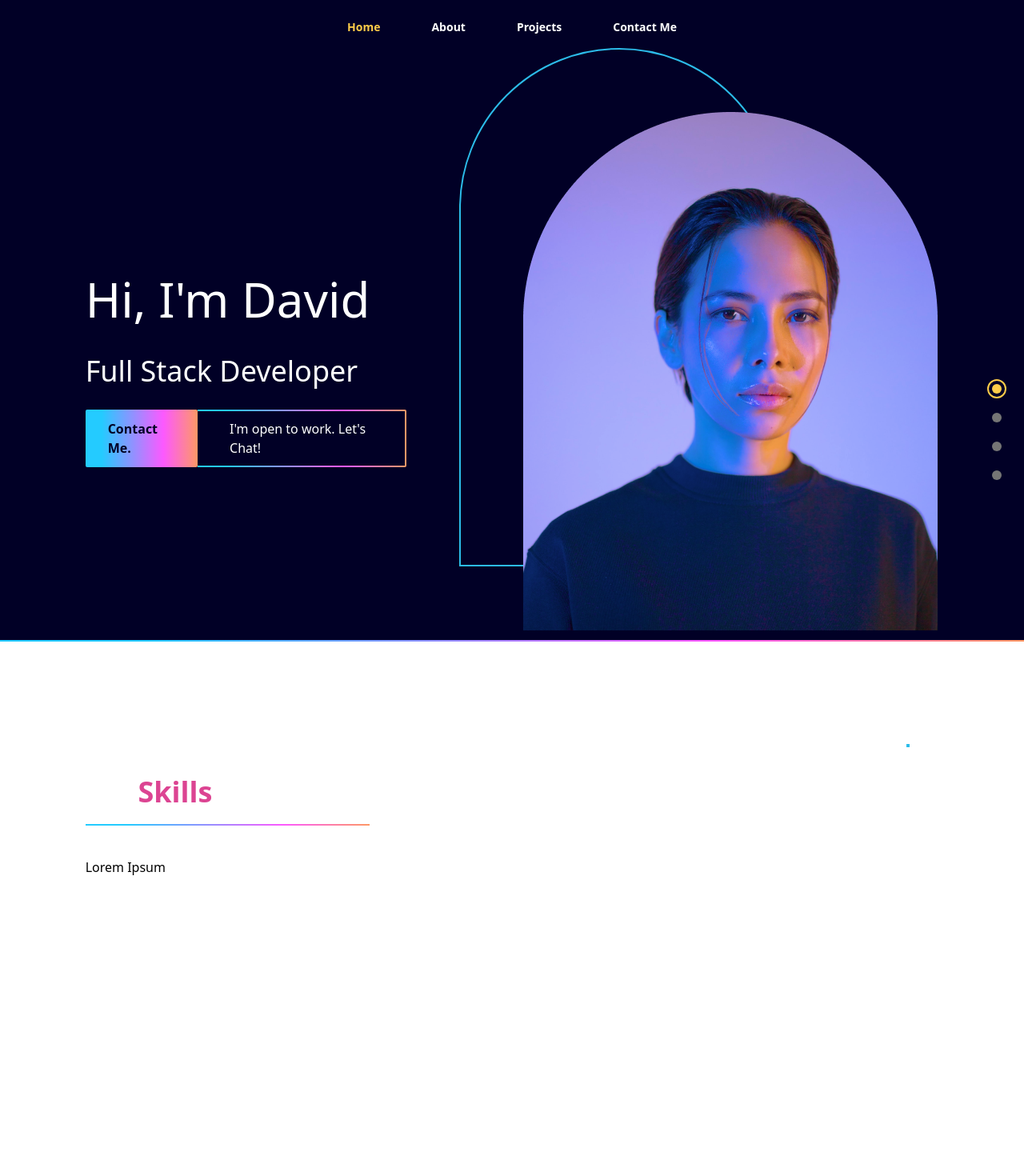
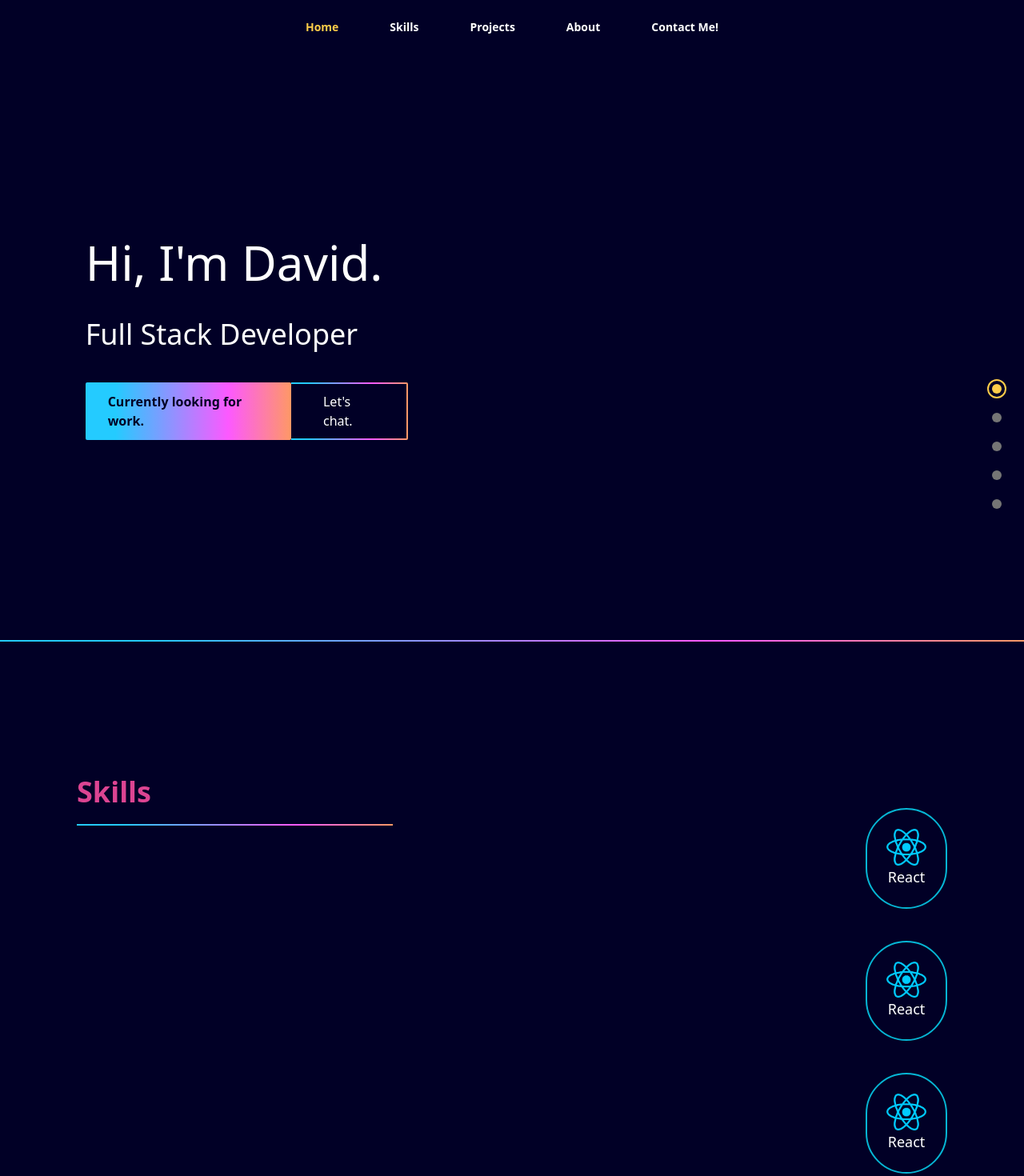
Before and after one commit to davidwangdev/Portfolio, a React (Vite) app: page / in a window 1280 px wide. Shown: the top 1470 px of the page at 80% size. Built offline with nearby package versions, Linux system fonts and the light colour scheme.

Commit message:
Added icons for skills section

```diff
--- a/src/App.jsx
+++ b/src/App.jsx
@@ -16,7 +16,7 @@ function App() {
   useEffect(() => {
     const handleScroll = () => {
       if(window.scrollY === 0) setIsTopOfPage(true);
-      if(window.scrollY !== 0) setIsTopOfPage(false);
+      if(window.scrollY >= 500) setIsTopOfPage(false);
     }
     window.addEventListener('scroll', handleScroll);
     return () => window.removeEventListener('scroll', handleScroll);
@@ -32,7 +32,7 @@ function App() {
         <Landing setSelectedPage={setSelectedPage} />
       </div>
       <LineGradient />
-      <div className='w-5/6 mx-auto md:h-full'>
+      <div className=' mx-auto md:h-full bg-deep-blue'>
         <Skills />
       </div>
     </div>
--- a/src/scenes/DotGroup.jsx
+++ b/src/scenes/DotGroup.jsx
@@ -30,6 +30,12 @@ export default function DotGroup({selectedPage, setSelectedPage}) {
         href="#contact"
         onClick={() => setSelectedPage('home')}
       />
+      <AnchorLink
+        className={`${selectedPage === 'contact' ? selectedStyles : "bg-dark-grey"}
+        w-3 h-3 rounded-full`}
+        href="#contact"
+        onClick={() => setSelectedPage('home')}
+      />
     </div>
   )
 }
--- a/src/scenes/Landing.jsx
+++ b/src/scenes/Landing.jsx
@@ -8,28 +8,10 @@ export default function Landing({setSelectedPage}) {
   return (
     <section className='md:flex md:justify-between md:items-center md:h-full gap-16 py-10'>
       <div className='md:order-2 flex justify-center basis-3/5 z-10 mt-16 md:mt-32'>
-        {isAboveMediumScreens ? (
-          <div className='relative z-0 ml-20 before:absolute before:-top-20 before:-left-20
-            before:rounded-t-[400px] before:w-full before:max-w-[400px] before:h-full
-            before:border-2 before:border-blue before:z-[-1]'>
-            <img src="/profile-image.png" alt="profile"
-            className='hover:filter hover:saturate-200 hover:-translate-x-32 hover:-translate-y-20
-            transition duration-500 z-10 w-full max-w-[400px]
-            md:max-w-[600px]' />
-          </div>
-        )
-        :
-        (
-          <img src="/profile-image.png" alt="profile"
-          className='hover:filter hover:saturate-200 hover:-translate-x-32 hover:-translate-y-20
-          transition duration-500 z-10 w-full max-w-[400px]
-          md:max-w-[600px]' />
-        )
-        }
       </div>
         {/* Main Section */}
 
-        <div className='z-30 basis-2/5 mt-12 md:mt-32'>
+        <div className='z-30 mt-12'>
           {/* Headings */}
           <motion.div
            initial="hidden"
@@ -42,10 +24,10 @@ export default function Landing({setSelectedPage}) {
            }}
           >
             <p className='text-6xl z-10 text-center md:text-start'>
-              Hi, I'm David
+              Hi, I'm David.
             </p>
 
-            <p className='mt-10 mb-7 text-4xl text-center md:text-start'>
+            <p className='mt-10 mb-10 text-4xl text-center md:text-start'>
               Full Stack Developer
             </p>
           </motion.div>
@@ -66,7 +48,7 @@ export default function Landing({setSelectedPage}) {
               onClick={() => setSelectedPage('contact')}
               href="#contact"
             >
-              Contact Me.
+              Currently looking for work.
             </AnchorLink>
             <AnchorLink
               className='rounded-r-sm bg-gradient-rainblue py-0.5 pr-0.5'
@@ -75,8 +57,7 @@ export default function Landing({setSelectedPage}) {
             >
               <div className='bg-deep-blue hover:text-red transition duration-500
               w-full h-full flex items-center justify-center px-10'>
-              I'm open to work.
-              Let's Chat!
+              Let's chat.
               </div>
             </AnchorLink>
 
--- a/src/scenes/Navbar.jsx
+++ b/src/scenes/Navbar.jsx
@@ -5,8 +5,9 @@ import useMediaQuery from "../hooks/useMediaQuery";
 function Link({page, selectedPage, setSelectedPage}) {
   const lowerCasePage = page.toLowerCase();
   return (
-    <AnchorLink className={`${selectedPage === lowerCasePage ? 'text-yellow' : ''}
-    hover:text-yellow transition duration-500`}
+    <AnchorLink className={
+    `${selectedPage === lowerCasePage ? 'text-yellow' : ''}
+    hover:text-yellow transition duration-500` }
     href={`#${lowerCasePage}`}
     onClick={() => setSelectedPage(lowerCasePage)}>
       {page}
@@ -17,10 +18,10 @@ function Link({page, selectedPage, setSelectedPage}) {
 export default function Navbar({isTopOfPage, selectedPage, setSelectedPage}) {
   const [isMenuToggled, setIsMenuToggled] = useState(false);
   const isAboveSmallScreens = useMediaQuery("(min-width: 768px)");
-  const navbarBackground = isTopOfPage ? '' : 'bg-red';
+  const navbarBackground = isTopOfPage ? '' : '';
 
   return (
-    <nav className={`${navbarBackground} z-40 w-full fixed top-6`}>
+    <nav className={`${navbarBackground} z-40 w-full fixed p-6`}>
       <div className='flex items-center justify-center mx-auto w-5/6'>
         {/* DESKTOP NAV */}
         {isAboveSmallScreens ?
@@ -30,15 +31,19 @@ export default function Navbar({isTopOfPage, selectedPage, setSelectedPage}) {
               selectedPage={selectedPage}
               setSelectedPage={setSelectedPage}
               />
-              <Link page="About"
+              <Link page="Skills"
               selectedPage={selectedPage}
               setSelectedPage={setSelectedPage}
               />
               <Link page="Projects"
-              selectedPage={selectedPage}
-              setSelectedPage={setSelectedPage}
+                selectedPage={selectedPage}
+                setSelectedPage={setSelectedPage}
               />
-              <Link page="Contact Me"
+              <Link page="About"
+                selectedPage={selectedPage}
+                setSelectedPage={setSelectedPage}
+              />
+              <Link page="Contact Me!"
               selectedPage={selectedPage}
               setSelectedPage={setSelectedPage}
               />
@@ -55,14 +60,18 @@ export default function Navbar({isTopOfPage, selectedPage, setSelectedPage}) {
           {/* Mobile Menu Popup */}
           {!isAboveSmallScreens && isMenuToggled && (
             <div className='fixed right-0 bottom-0 h-full bg-blue w-[300px]'>
-              {/* CLOSE ICON */}
+              {/* Close Icon */}
               <div className='flex justify-end p-12'>
                 <button onClick={() => setIsMenuToggled(!isMenuToggled)}></button>
               </div>
 
-              {/* MENU ITEMS */}
+              {/* Menu Items */}
               <div className='flex flex-col gap-10 ml-[33%] text-2xl text-deep-blue'>
                 <Link page="Home"
+                  selectedPage={selectedPage}
+                  setSelectedPage={setSelectedPage}
+                />
+                <Link page="Skills"
                   selectedPage={selectedPage}
                   setSelectedPage={setSelectedPage}
                 />
--- a/src/scenes/Skills.jsx
+++ b/src/scenes/Skills.jsx
@@ -5,8 +5,12 @@ import {motion} from 'framer-motion';
 export default function Skills() {
   const isAboveMediumScreens = useMediaQuery("(min-width: 1060px)");
 
+  {/* Skills to include:
+  React, JS, HTML, CSS, Tailwind, Next, Node, MongoDB, Git, Express
+  */}
+
   return (
-    <section id="skills" className='pt-10 pb-24'>
+    <section id="skills" className='pt-10 pb-24 ml-24'>
       {/* Header section */}
       <div className='md:flex md:justify-between md:gap-16 mt-32'>
         <motion.div
@@ -20,20 +24,41 @@ export default function Skills() {
           visible: {opacity: 1, x: 0},
         }}>
           <p className='font-semibold text-4xl mb-5'>
-            MY <span className='text-red'>Skills</span>
+            <span className='text-red'>Skills</span>
           </p>
-          <LineGradient width="w-1/3" />
-          <p className='mt-10 mb-7 text-black'>
-            Lorem Ipsum
-          </p>
+          <LineGradient width='w-1/3' />
         </motion.div>
 
-        <div className='mt-16 md:mt-0'>
+        <div className='mt-16 md:mt-0 mr-24'>
           {isAboveMediumScreens ? (
-            <div className='relative z-0 ml-20 before:absolute before:-top-10 before:-left-10
-            before:w-full before:h-full before:border-2 before:border-blue before:z-[-1]'>
+            <>
+              <p className='mt-10 mb-7 text-white rounded-full border-2 p-6 border-cyan-500'>
+                <img src="/react.png" width={50} />
+                <div className='text-center text-lg'>
+                  React
+                </div>
+              </p>
+              <p className='mt-10 mb-7 text-white rounded-full border-2 p-6 border-cyan-500'>
+                <img src="/react.png" width={50} />
+                <div className='text-center text-lg'>
+                  React
+                </div>
+              </p>
+              <p className='mt-10 mb-7 text-white rounded-full border-2 p-6 border-cyan-500'>
+                <img src="/react.png" width={50} />
+                <div className='text-center text-lg'>
+                  React
+                </div>
+              </p>
+              <p className='mt-10 mb-7 text-white rounded-full border-2 p-6 border-cyan-500'>
+                <img src="/react.png" width={50} />
+                <div className='text-center text-lg'>
+                  React
+                </div>
+              </p>
+            </>
 
-            </div>
+
           )
           :
           (
```
Also changed, not shown: public/react.png (added).
